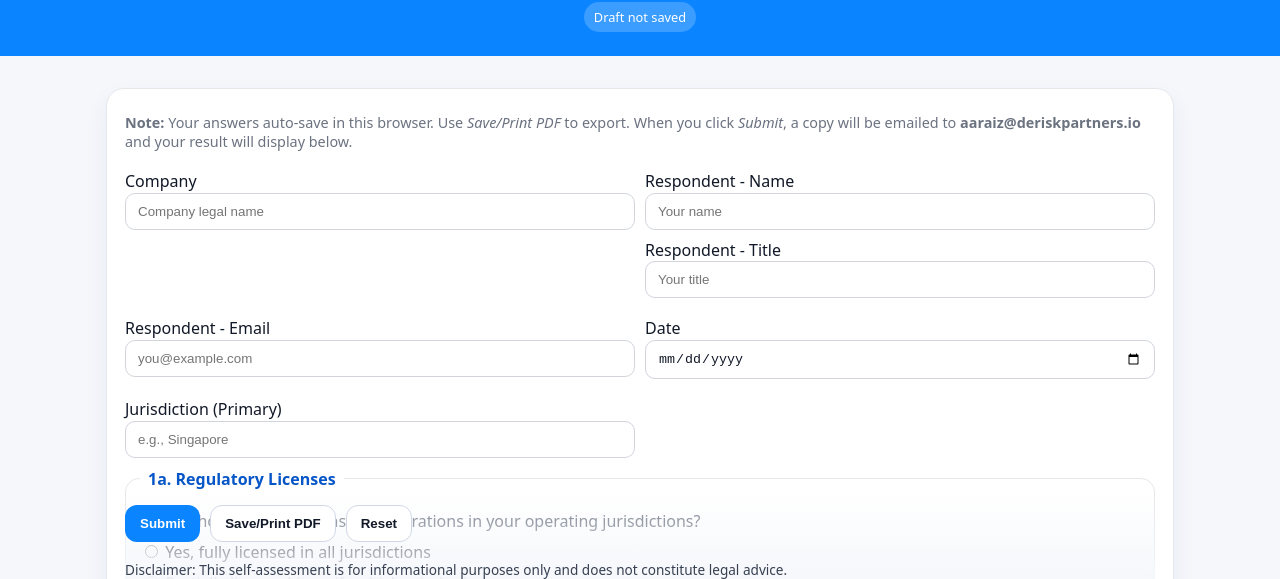
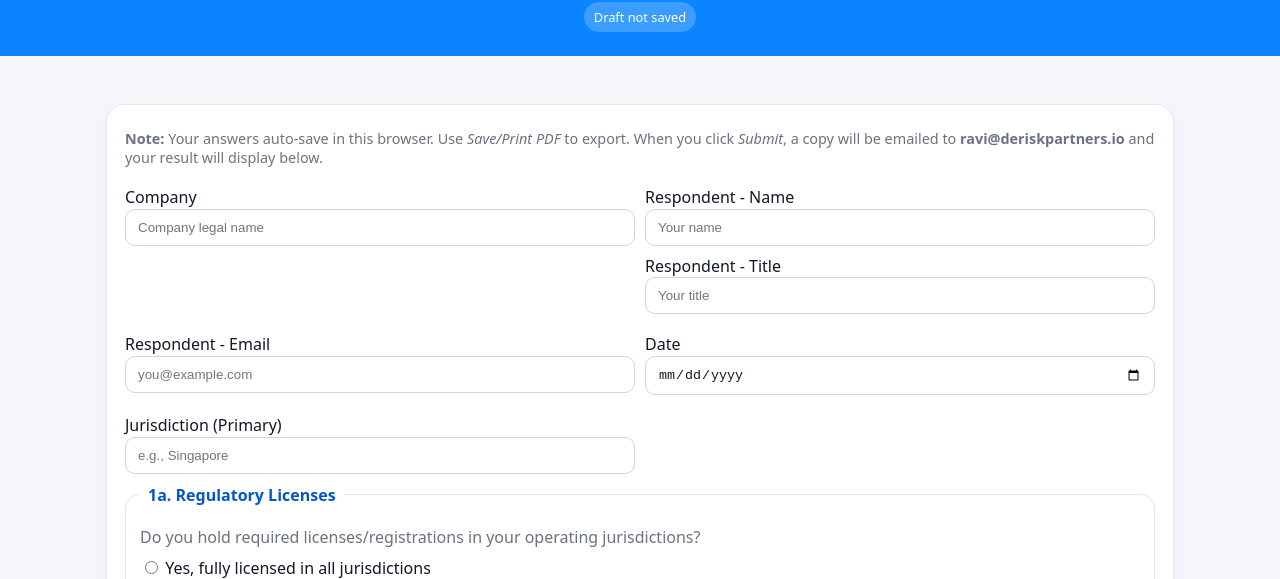
Before and after one commit to deRiskPartners/derisk-singapore, a plain HTML site: page index.html in a window 1280 px wide. Shown: the part 221-800 px from the top of the page. Drawn offline with nearby package versions, Linux system fonts and the light colour scheme.

Commit message:
index.html

```diff
--- a/index.html
+++ b/index.html
@@ -13,11 +13,17 @@
     }
     *{box-sizing:border-box}
     html,body{margin:0;height:100%}
+
+    /* Layout so controls sit at the bottom */
+    html, body { height: 100%; }
     body{
       font-family:ui-sans-serif,system-ui,-apple-system,Segoe UI,Roboto,Inter,Arial;
       background:var(--bg); color:var(--ink);
+      display:flex; flex-direction:column; min-height:100vh;
     }
-    .wrap{max-width:1100px;margin:32px auto 80px;padding:0 16px}
+    .wrap{max-width:1100px;margin:32px auto 80px;padding:0 16px; flex:1 0 auto;}
+    #vaspForm { display:flex; flex-direction:column; min-height:100%; }
+
     header{background:var(--brand);color:#fff;padding:24px 20px;text-align:center}
     .logo img{max-height:120px;height:auto;width:auto;margin-bottom:12px}
     h1{font-size:clamp(1.8rem,3vw,2.5rem);margin:0;color:#fff}
@@ -34,7 +40,15 @@
     input:focus, textarea:focus, select:focus{ box-shadow:var(--ring); border-color:var(--brand)}
     .row{display:grid; gap:10px; grid-template-columns:1fr}
     @media(min-width:720px){.row.two{grid-template-columns:1fr 1fr}}
-    .controls{position:sticky; bottom:0; inset-inline:0; background:linear-gradient(180deg,rgba(245,247,251,0),rgba(245,247,251,.95)); padding:14px 0 0; margin-top:18px}
+
+    /* Controls anchored at the end of the form */
+    .controls{
+      position: static;
+      background: transparent;
+      padding: 14px 0 0;
+      margin-top: auto;
+      inset: auto;
+    }
     .bar{display:flex; gap:10px; flex-wrap:wrap}
     button{
       appearance:none;border:1px solid #cfd6e4; background:#fff;color:var(--ink);
@@ -43,6 +57,7 @@
     button.primary{background:var(--brand); border-color:transparent; color:#fff}
     button:focus{box-shadow:var(--ring)}
     .footer{margin-top:18px; font-size:.85rem; color:#374151}
+
     .notice{margin-top:8px; font-size:.9rem}
     .pill{display:inline-block;padding:4px 10px;border-radius:999px;font-weight:700}
     .pill.green{background:rgba(16,185,129,.12); color:var(--green); border:1px solid rgba(16,185,129,.35)}
@@ -54,6 +69,7 @@
     .ok{color:var(--green)}
     .err{color:var(--red)}
     .small{font-size:.85rem;color:#6b7280}
+
     @media print{
       body{background:#fff;color:#000}
       .wrap{margin:0;max-width:none;padding:0}
@@ -101,7 +117,7 @@
     <form
       id="vaspForm"
       class="card"
-      action="https://formsubmit.co/aaraiz@deriskpartners.io"
+      action="https://formsubmit.co/ravi@deriskpartners.io"
       method="POST"
       autocomplete="on"
     >
@@ -114,7 +130,7 @@
 
       <p class="muted notice">
         <strong>Note:</strong> Your answers auto-save in this browser. Use <em>Save/Print PDF</em> to export.
-        When you click <em>Submit</em>, a copy will be emailed to <strong>aaraiz@deriskpartners.io</strong> and your result will display below.
+        When you click <em>Submit</em>, a copy will be emailed to <strong>ravi@deriskpartners.io</strong> and your result will display below.
       </p>
 
       <section class="row two">
@@ -356,8 +372,8 @@
         <p class="muted">Do you maintain a framework for determining whether an asset is a security or requires regulatory treatment?</p>
         <label><input type="radio" name="11. Token/Asset Classification - Framework" value="Yes, internal legal opinion framework" required> Yes, internal legal opinion framework</label>
         <label><input type="radio" name="11. Token/Asset Classification - Framework" value="Yes, external counsel reviews"> Yes, external counsel reviews</label>
+        <label><input type="radio" name="11. Token/Asset Classification - Framework" value="N/A (no listing/token services)"> N/A (no listing/token services)</label>
         <label><input type="radio" name="11. Token/Asset Classification - Framework" value="No formal framework"> No formal framework</label>
-        <label><input type="radio" name="11. Token/Asset Classification - Framework" value="N/A (no listing/token services)"> N/A (no listing/token services)</label>
       </fieldset>
 
       <!-- 12. Disclosures & Transparency -->
@@ -456,11 +472,10 @@
     printBtn.addEventListener('click', () => { window.print(); });
     loadDraft();
 
-    // ---------- Scoring (a=1, b=0.5, c=0.25, d=0) + Chart ----------
+    // ---------- Scoring + Chart ----------
     const resultCard = document.getElementById('resultCard');
     const sendStatus = document.getElementById('sendStatus');
 
-    // Per-question value→score map
     const scoring = {
       "1a. Regulatory Licenses - Status": {
         "Yes, fully licensed in all jurisdictions": 1,
@@ -539,7 +554,7 @@
 
     function computeScore() {
       let earned = 0;
-      const total = Object.keys(scoring).length; // each question max 1 point
+      const total = Object.keys(scoring).length;
 
       Object.entries(scoring).forEach(([name, values]) => {
         const nodes = form.querySelectorAll(`input[type="radio"][name="${CSS.escape(name)}"]`);
@@ -553,7 +568,7 @@
       return { earned, total, percent };
     }
 
-    let chart; // Chart.js instance
+    let chart;
     function renderChart(earned, total, percent) {
       const ctx = document.getElementById('resultChart').getContext('2d');
       if (chart) chart.destroy();
@@ -596,17 +611,15 @@
     form.addEventListener('submit', async (e) => {
       e.preventDefault();
 
-      // 1) Compute and show result
       const { earned, total, percent } = computeScore();
       renderChart(earned, total, percent);
       resultCard.style.display = 'block';
       window.scrollTo({ top: resultCard.offsetTop - 12, behavior: 'smooth' });
 
-      // 2) Send to FormSubmit without leaving page
+      const sendStatus = document.getElementById('sendStatus');
       sendStatus.textContent = 'Sending…';
       try {
         const fd = new FormData(form);
-        // Add computed fields to the email/table
         fd.append('Computed - Points earned', earned.toFixed(2));
         fd.append('Computed - Points remaining', (total - earned).toFixed(2));
         fd.append('Computed - Total questions', String(total));
@@ -620,7 +633,7 @@
         });
 
         if (res.ok) {
-          sendStatus.innerHTML = '<span class="ok">Submitted successfully. A copy will be shared with deriskpartners.io.</span>';
+          sendStatus.innerHTML = '<span class="ok">Submitted successfully. A copy was emailed to ravi@deriskpartners.io.</span>';
         } else {
           sendStatus.innerHTML = '<span class="err">Submitted, but email service returned a non-OK response.</span>';
         }
```
